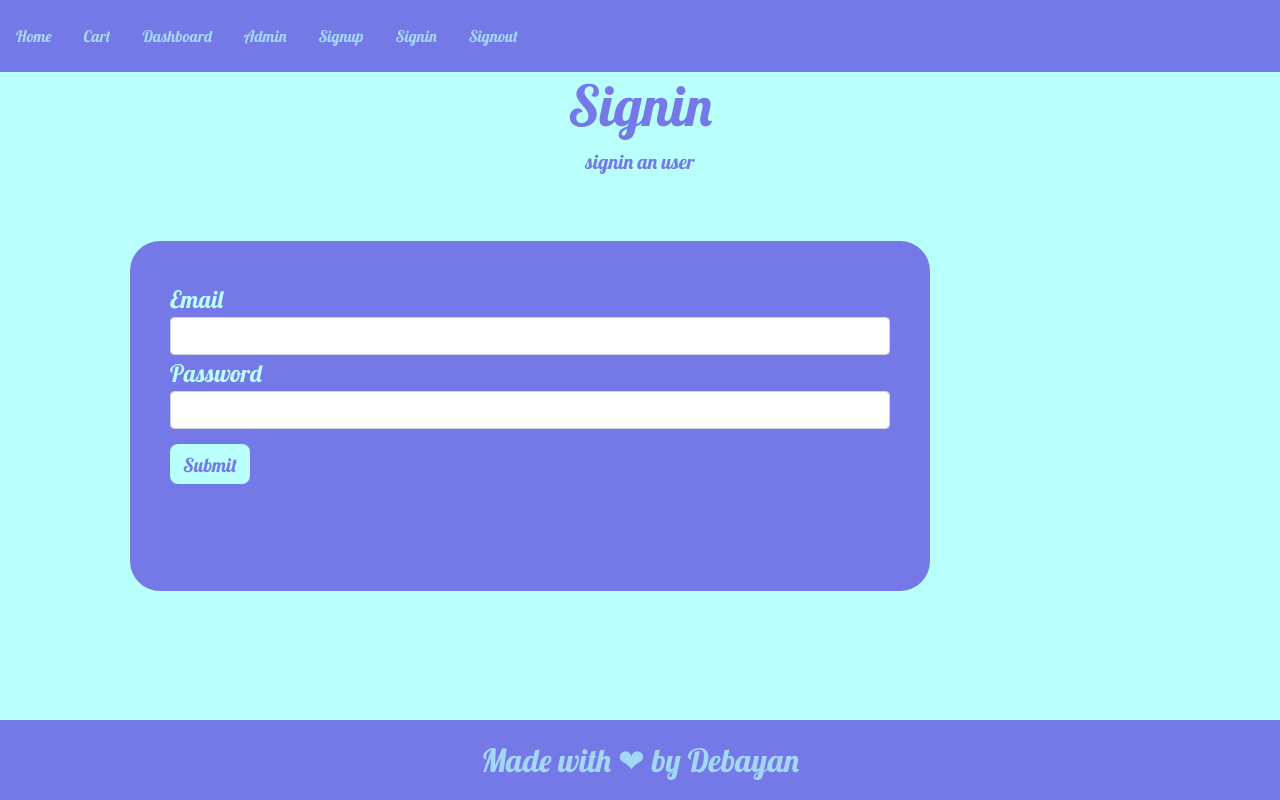
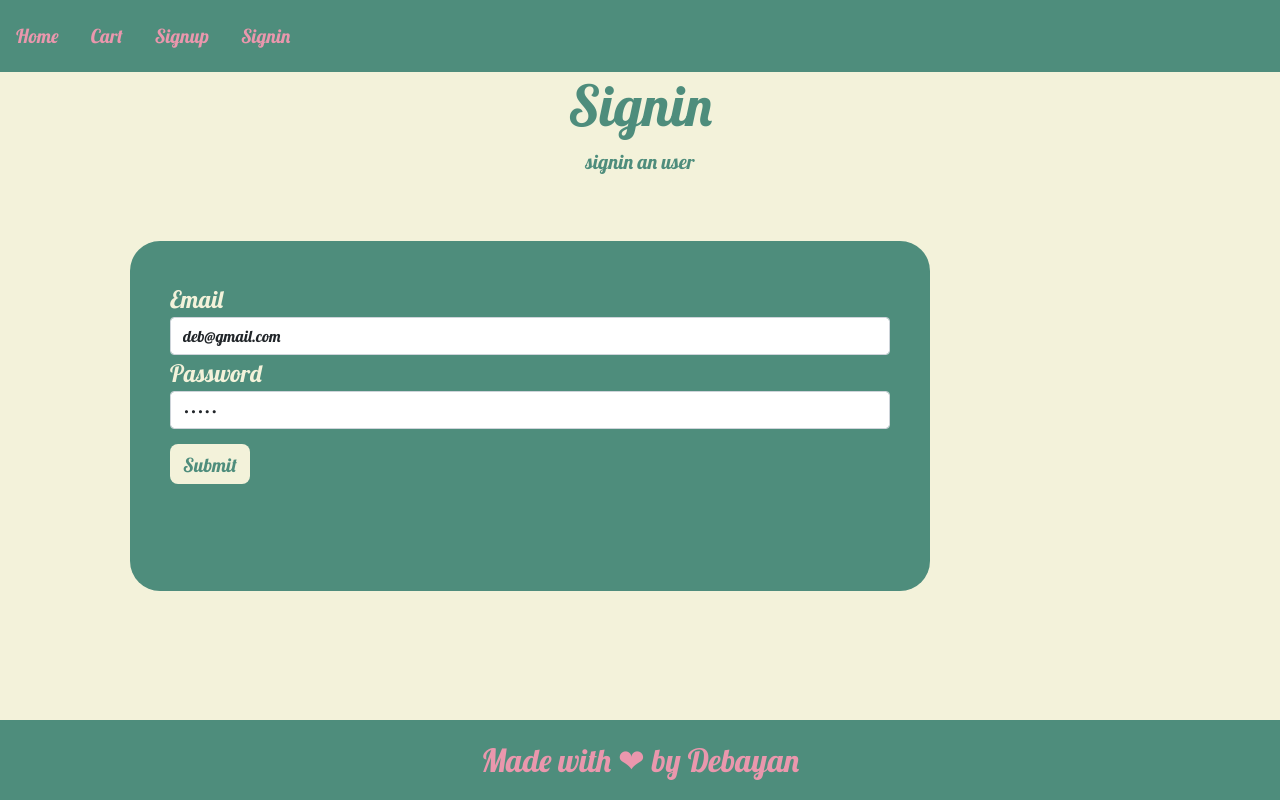
Before and after one commit to Gadai007/MERN-Merchandise-Website, a React (Create React App) app in the folder client/: page /signin in a window 1280 px wide. Built offline with nearby package versions, Linux system fonts and the light colour scheme.

Commit message:
admin page designed and added functionality

```diff
--- a/client/src/Routes.js
+++ b/client/src/Routes.js
@@ -3,6 +3,10 @@ import { BrowserRouter, Switch, Route } from 'react-router-dom'
 import Home from './core/Home'
 import Signin from './user/Signin'
 import Signup from './user/Signup'
+import PrivateRoute from './auth/helper/PrivateRoutes'
+import AdminRoute from './auth/helper/AdminRoutes'
+import UserDashBoard from './user/UserDashBoard'
+import AdminDashBoard from './user/AdminDashBoard'
 
 function Routes() {
     return (
@@ -11,6 +15,8 @@ function Routes() {
                 <Route path='/' exact component={Home}/>
                 <Route path='/signup' exact component={Signup}/>
                 <Route path='/signin' exact component={Signin}/>
+                <PrivateRoute  path='/user/dashboard' exact component={UserDashBoard}/>
+                <AdminRoute  path='/admin/dashboard' exact component={AdminDashBoard}/>
             </Switch>
         </BrowserRouter>
     )
--- a/client/src/auth/helper/AdminRoutes.js
+++ b/client/src/auth/helper/AdminRoutes.js
@@ -0,0 +1,25 @@
+import React from 'react'
+import { Route, Redirect } from 'react-router-dom'
+import { isAuthenticated } from './index'
+
+const PrivateRoute = ({ component: Component, ...rest }) => {
+    return (
+      <Route
+        {...rest}
+        render={ props =>
+          isAuthenticated() && isAuthenticated().user.role === 1 ? (
+            <Component {...props}/>
+          ) : (
+            <Redirect
+              to={{
+                pathname: "/signin",
+                state: { from: props.location }
+              }}
+            />
+          )
+        }
+      />
+    );
+  }
+
+  export default PrivateRoute
--- a/client/src/auth/helper/PrivateRoutes.js
+++ b/client/src/auth/helper/PrivateRoutes.js
@@ -0,0 +1,25 @@
+import React from 'react'
+import { isAuthenticated } from './index'
+import { Route, Redirect } from 'react-router-dom'
+
+const PrivateRoute = ({ component: Component, ...rest }) => {
+    return (
+      <Route
+        {...rest}
+        render={ props =>
+          isAuthenticated() ? (
+            <Component {...props}/>
+          ) : (
+            <Redirect
+              to={{
+                pathname: "/signin",
+                state: { from: props.location }
+              }}
+            />
+          )
+        }
+      />
+    );
+  }
+
+  export default PrivateRoute
--- a/client/src/core/Navbar.jsx
+++ b/client/src/core/Navbar.jsx
@@ -1,45 +1,55 @@
-import React from 'react'
-import { NavLink, withRouter } from 'react-router-dom'
-const Navbar = () => {
+import React, { Fragment } from 'react'
+import { Link, withRouter } from 'react-router-dom'
+import { isAuthenticated, signout } from '../auth/helper/index'
+
+const Navbar = (props) => {
     return (
 
         <div className='navbar'>
             <ul className="nav">
                 <li className="nav-item">
-                        <NavLink className='nav-link' to='/'>
+                    <Link className='nav-link' to='/'>
                         Home
-                        </NavLink>
+                        </Link>
                 </li>
                 <li className="nav-item">
-                        <NavLink className='nav-link' to='/cart'>
+                    <Link className='nav-link' to='/cart'>
                         Cart
-                        </NavLink>
+                        </Link>
+                </li>
+                {isAuthenticated() && isAuthenticated().user.role === 0 && (
+                    <li className="nav-item">
+                        <Link className='nav-link' to='/user/dashboard'>
+                            Dashboard
+                        </Link>
+                    </li>
+                )}
+                {isAuthenticated() && isAuthenticated().user.role === 1 && (
+                    <li className="nav-item">
+                        <Link className='nav-link' to='/admin/dashboard'>
+                            Admin
+                        </Link>
+                    </li>
+                )}
+                {!isAuthenticated() && (
+                    <Fragment>
+                        <li className="nav-item">
+                            <Link className='nav-link' to='/signup'>
+                                Signup
+                        </Link>
                         </li>
                         <li className="nav-item">
-                        <NavLink className='nav-link' to='/user/dashboard'>
-                            Dashboard
-                        </NavLink>
+                            <Link className='nav-link' to='/signin'>
+                                Signin
+                        </Link>
                         </li>
-                    <li className="nav-item">
-                        <NavLink className='nav-link' to='/admin/dashboard'>
-                            Admin
-                        </NavLink>
-                    </li>
-                    <li className="nav-item">
-                        <NavLink className='nav-link' to='/signup'>
-                            Signup
-                        </NavLink>
-                    </li>
-                    <li className="nav-item">
-                        <NavLink className='nav-link' to='/signin'>
-                            Signin
-                        </NavLink>
-                    </li>
-                    <li className="nav-item">
-                        <NavLink className='nav-link' to='/signout'>
+                    </Fragment>
+                )}
+                {isAuthenticated() && (<li className="nav-item" onClick={() => signout(() => { props.history.push('/') })}>
+                    <Link className='nav-link' to='/signout'>
                         Signout
-                        </NavLink>
-                    </li>
+                        </Link>
+                </li>)}
             </ul>
         </div>
     )
--- a/client/src/styles.css
+++ b/client/src/styles.css
@@ -6,31 +6,31 @@
 }
 
 h1, h2, h3, h4, h5, h6, p{
-  color: #7579e7;
+  color: #4e8d7c;
 }
 
 
 body{
   font-family: 'Lobster', cursive;
-  background-color: #b9fffc;
+  background-color: #f3f2da;
 }
 
 footer{
-  background-color: #7579e7;
+  background-color: #4e8d7c;
   font-size: 2rem;
-  color: #a3d8f4;
+  color: #ea97ad;
   position: absolute;
   bottom: 0;
   width: 100%;
 }
 
 form{
-  background-color: #7579e7;
+  background-color: #4e8d7c;
   height: 350px;
   width: 800px;
   padding: 40px;
   border-radius: 30px;
-  color: #b9fffc;
+  color: #f3f2da;
   align-items: center;
   position: absolute;
   right: 350px;
@@ -45,21 +45,34 @@ form{
 }
 
 .navbar{
-  background-color: #7579e7;
-  color: #a3d8f4;
+  background-color: #4e8d7c;
   height: 4.5rem;
 }
 
 .nav-link{
-  color: #a3d8f4;
+  font-size: 1.2rem;
+  color: #ea97ad;
+}
+
+.nav-link:hover{
+  color: #eee;
 }
 
 .success{
-  background-color: #b9fffc;
+  background-color: #f3f2da;
   margin-top: 15px;
   height: 40px;
   width: 80px;
   border-radius: 8px;
-  color: #7579e7;
+  color: #4e8d7c;
   font-size: 1.2rem;
 }
+
+.admin{
+  background-color: #045762;
+  border-radius: 20px;
+}
+
+.color{
+  color:#f3f2da
+}
--- /dev/null
+++ b/client/src/user/AdminDashBoard.jsx
@@ -0,0 +1,62 @@
+import React from 'react'
+import Base from '../core/Base'
+import { isAuthenticated } from '../auth/helper/index'
+import { Link } from 'react-router-dom'
+
+const AdminDashBoard = () => {
+
+    const { user: { name, email } } = isAuthenticated()
+
+    const adminLeftSide = () => {
+        return (
+            <div className="card admin">
+                <div className="card-body">
+                    <h3 className="card-title color">Admin Information</h3>
+                    <h5 className="card-text color">Name: {name}</h5>
+                    <h5 className="card-text color">Email: {email}</h5>
+                </div>
+            </div>
+        )
+    }
+
+    const adminRightSide = () => {
+        return (
+            <div className="card admin">
+                <div className="card-body">
+                    <h3 className="card-title color">Admin Navigation</h3>
+                    <h5 className="card-text">
+                        <Link to="/admin/create/category" className="nav-link">
+                            Create Categories
+                        </Link>
+                    </h5>
+                    <h5 className="card-text">
+                        <Link to="/admin/create/product" className="nav-link">
+                            Create Product
+                        </Link>
+                    </h5>
+                    <h5 className="card-text">
+                        <Link to="/admin/products" className="nav-link">
+                            Manage Products
+                        </Link>
+                    </h5>
+                    <h5 className="card-text">
+                        <Link to="/admin/orders" className="nav-link">
+                            Manage Orders
+                        </Link>
+                    </h5>
+                </div>
+            </div>
+        )
+    }
+
+    return (
+        <Base title='Welcome to Admin DashBoard' description='Manage all your products'>
+            <div className="row">
+                <div className="col-3">{adminLeftSide()}</div>
+                <div className="col-9">{adminRightSide()}</div>
+            </div>
+        </Base>
+    )
+}
+
+export default AdminDashBoard
--- a/client/src/user/Signin.jsx
+++ b/client/src/user/Signin.jsx
@@ -6,8 +6,8 @@ import { signin, isAuthenticated, authenticate } from '../auth/helper/index'
 const Signin = () => {
 
     const [values, setValues] = useState({
-        email: '',
-        password: '',
+        email: 'deb@gmail.com',
+        password: '12345',
         error: '',
         loading: false,
         didRedirect: false
@@ -33,12 +33,25 @@ const Signin = () => {
                     setValues({ ...values, error: response.error, loading: false })
                 } else {
                     authenticate(response, () => {
-                        console.log(response)
                         setValues({ ...values, didRedirect: true })
                     })
                 }
             })
             .catch(err => console.log('signin failed'))
+    }
+
+    const performRedirect = () => {
+        if(values.didRedirect){
+            if(user && user.role === 1){
+                return <Redirect to='/admin/dashboard'/>
+            }else{
+                return <Redirect to='/user/dashboard'/>
+            }
+        }
+
+        if(isAuthenticated()){
+            return <Redirect to='/'/>
+        }
     }
 
     const loadingMessage = () => {
@@ -106,6 +119,7 @@ const Signin = () => {
             title='Signin'
             description='signin an user'>
             {signinForm()}
+            {performRedirect()}
         </Base>
     )
 }
--- /dev/null
+++ b/client/src/user/UserDashBoard.jsx
@@ -0,0 +1,12 @@
+import React from 'react'
+import Base from '../core/Base'
+
+const UserDashBoard = () => {
+    return (
+        <Base title='UserDashBoard' description='UserDashBoard page'>
+
+        </Base>
+    )
+}
+
+export default UserDashBoard
```
Also changed, not shown: client/src/user/Profile.jsx (added, +12 -0 lines), client/src/user/AdminDashBoard.js (deleted), client/src/user/Profile.js (deleted), client/src/user/UserDashBoard.js (deleted), 1 other file (tests, documents, lock files or other folders). Lines whose indentation alone changed are shown as unchanged.
